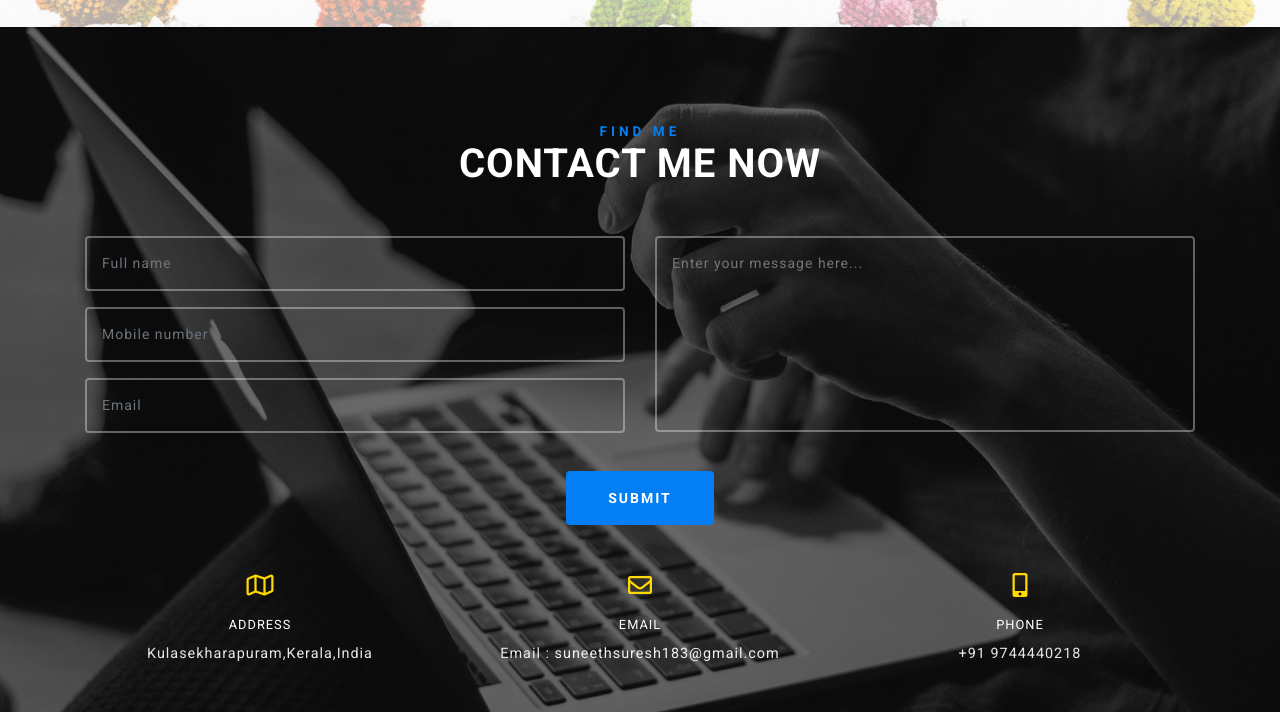
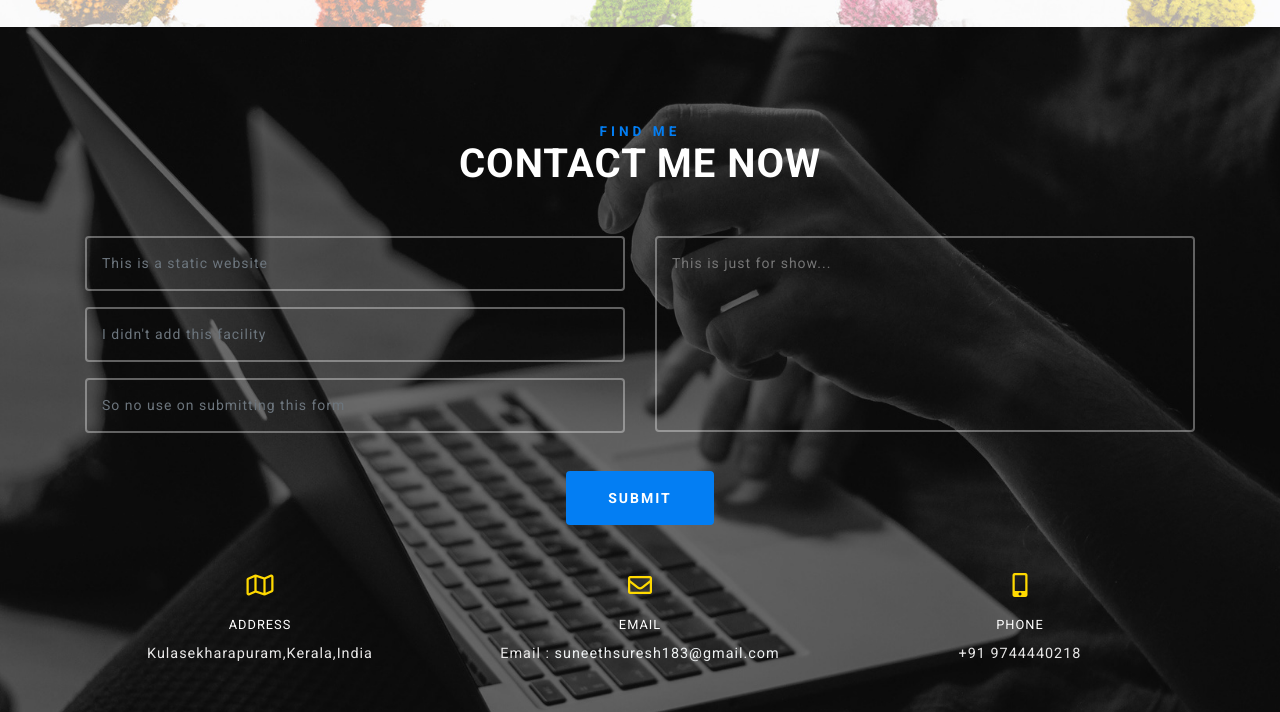
Before and after one commit to Suneeth1733/Suneeth.github.io, a plain HTML site: page index.html in a window 1280 px wide. Shown: the part 2557-3269 px from the top of the page. Drawn offline with Linux system fonts and the light colour scheme.

Commit message:
Update index.html

```diff
--- a/index.html
+++ b/index.html
@@ -346,20 +346,20 @@ License URL: http://creativecommons.org/licenses/by/3.0/
                             <div class="col-md-6 con-left" data-aos="fade-up">
                                 <div class="form-group">
 
-                                    <input class="form-control" type="text" name="Name" placeholder="Full name" required="">
+                                    <input class="form-control" type="text" name="Name" placeholder="This is a static website" required="">
                                 </div>
                                 <div class="form-group">
 
-                                    <input class="form-control" type="email" name="Email" placeholder="Mobile number" required="">
+                                    <input class="form-control" type="email" name="Email" placeholder="I didn't add this facility" required="">
                                 </div>
                                 <div class="form-group">
 
-                                    <input class="form-control" type="text" name="Subject" placeholder="Email" required="">
+                                    <input class="form-control" type="text" name="Subject" placeholder="So no use on submitting this form" required="">
                                 </div>
                             </div>
                             <div class="col-md-6 con-right" data-aos="fade-up">
                                 <div class="form-group">
-                                    <textarea id="textarea" placeholder="Enter your message here..." required=""></textarea>
+                                    <textarea id="textarea" placeholder="This is just for show..." required=""></textarea>
                                 </div>
                             </div>
                             <div class="sub-honey mx-auto mt-3">
```
